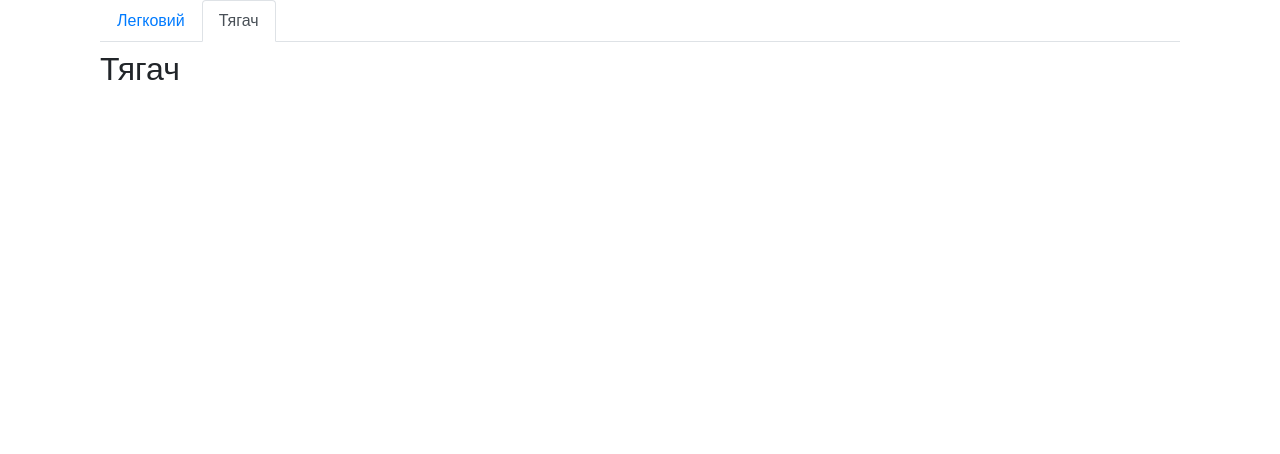
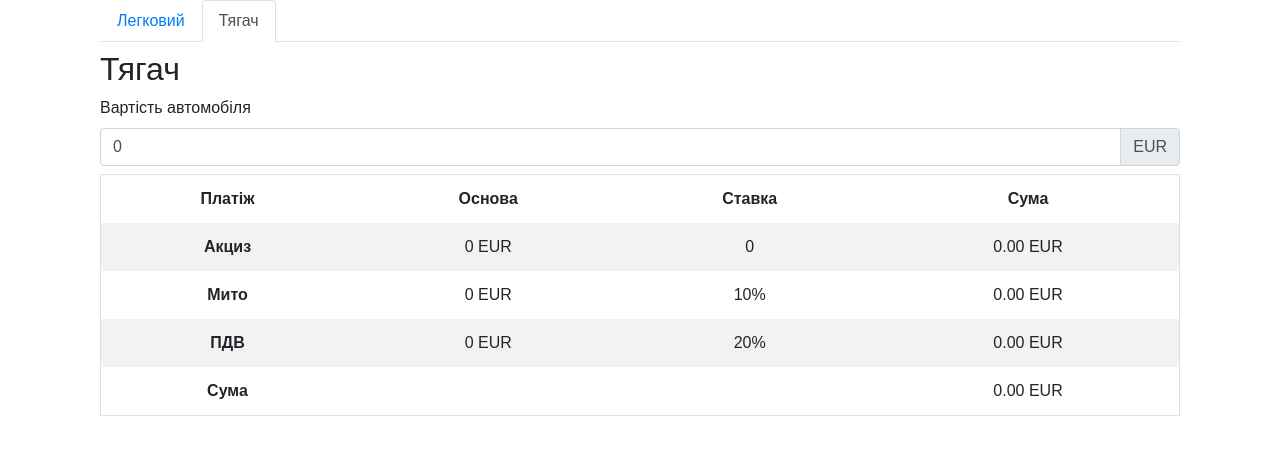
Before and after one commit to mlutsiuk/toll, a Vue app: page / in a window 1280 px wide. Both pictures are taken after a click on the item "Тягач". Shown: the top 454 px of the page. Built offline with nearby package versions, Linux system fonts and the light colour scheme.

Commit message:
Created TruckCalculator.

```diff
--- a/src/components/TollCalculator/TollCalculator.vue
+++ b/src/components/TollCalculator/TollCalculator.vue
@@ -11,7 +11,7 @@
             <template #tab-truck>
                 <h2>Тягач</h2>
 
-
+                <truck-calculator/>
             </template>
         </brand-tabs>
     </div>
@@ -20,10 +20,12 @@
 <script>
 import BrandTabs from '@/components/Shared/BrandTabs';
 import PassengerCarCalculator from '@/components/TollCalculator/PassengerCarCallculator';
+import TruckCalculator from "@/components/TollCalculator/TruckCalculator";
 
 export default {
     name: 'TollCalculator',
     components: {
+        TruckCalculator,
         PassengerCarCalculator,
         BrandTabs
     },
--- /dev/null
+++ b/src/components/TollCalculator/TruckCalculator.vue
@@ -0,0 +1,74 @@
+<template>
+    <div>
+        <div class="row">
+            <div class="col">
+                <label for="engine_volume">Вартість автомобіля</label>
+                <div class="input-group mb-2 mr-sm-2">
+                    <input v-model="carPrice" id="car_price" type="text" class="form-control">
+                    <div class="input-group-append">
+                        <div class="input-group-text">EUR</div>
+                    </div>
+                </div>
+            </div>
+        </div>
+
+        <results-table
+            :excise="{
+                base: 0,
+                rate: 0,
+                sum: 0
+            }"
+            :impost="{
+                base: carPrice,
+                rate: impostRate,
+                sum: impostSum
+            }"
+            :pdv="{
+                base: pdvBase,
+                rate: pdvRate,
+                sum: pdvSum
+            }"
+            :total-sum="totalSum"
+        />
+    </div>
+</template>
+
+<script>
+import ResultsTable from "@/components/TollCalculator/ResultsTable";
+import { rates } from "@/data/constants.json";
+
+export default {
+    name: "TruckCalculator",
+    components: {
+        ResultsTable
+    },
+    data() {
+        return {
+            carPrice: 0
+        }
+    },
+    computed: {
+        impostRate() {
+            return rates.impost;
+        },
+        impostSum() {
+            return this.carPrice * (this.impostRate / 100.0);
+        },
+
+        pdvRate() {
+            return rates.pdv;
+        },
+        pdvBase() {
+            return parseInt(this.carPrice) + this.impostSum;
+        },
+        pdvSum() {
+            return this.pdvBase * (this.pdvRate / 100.0);
+        },
+
+        totalSum() {
+            return this.impostSum + this.pdvSum;
+        }
+    },
+
+}
+</script>
```
